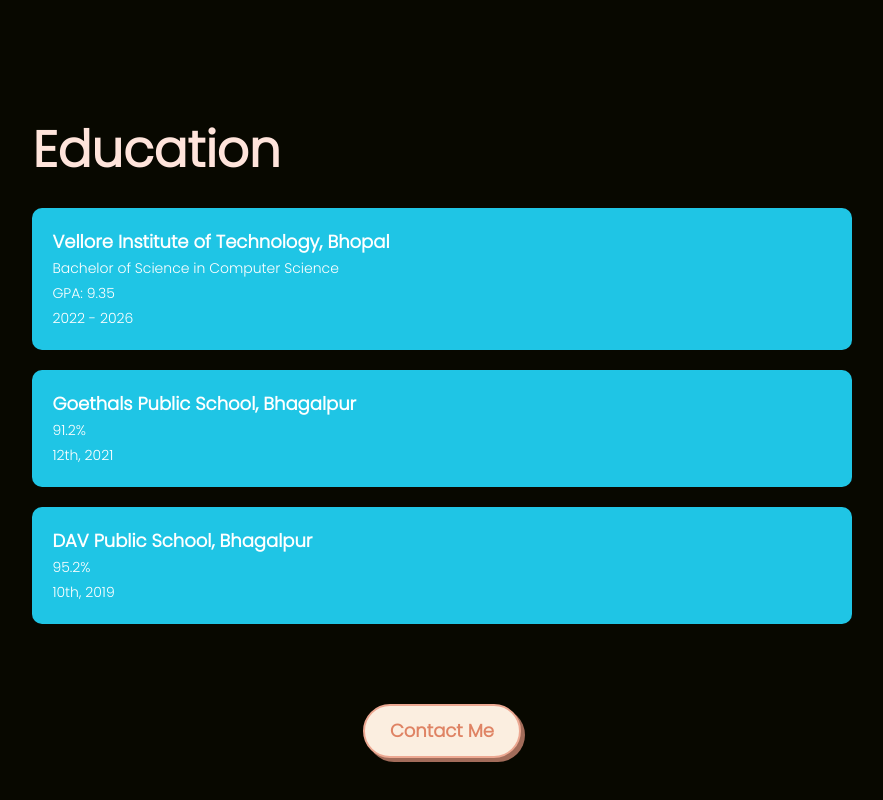
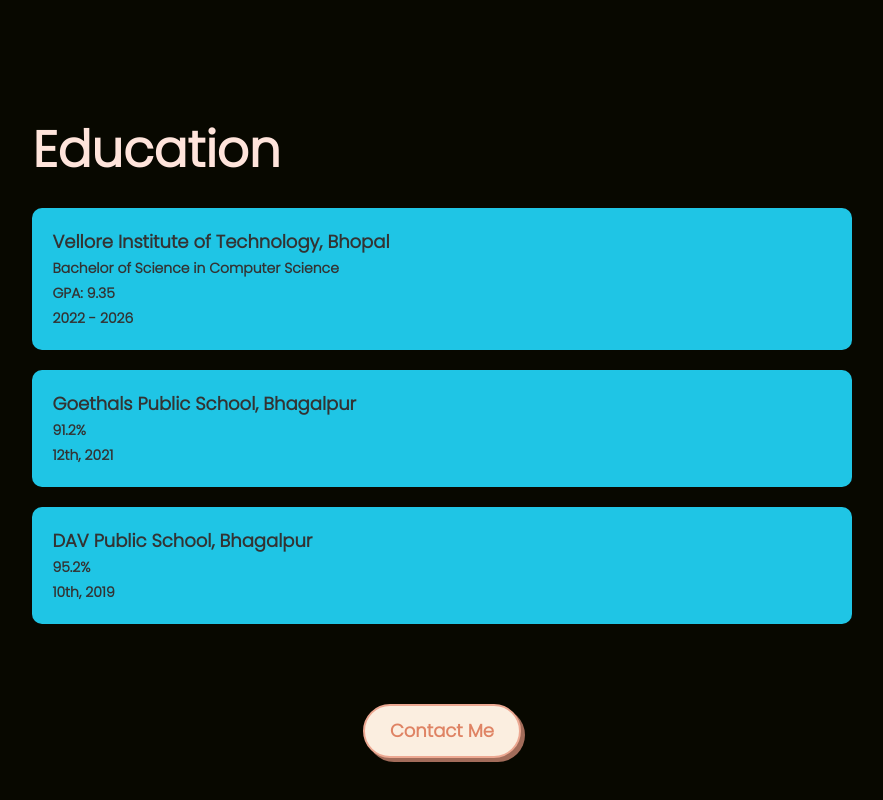
Before and after one commit to AsmiVats/Portfolio, a plain HTML site: page index.html in a window 1280 px wide. Shown: the part 2160-2960 px from the top of the page, without its empty margins (198-1081 px from the left). Drawn offline with nearby package versions, Linux system fonts and the light colour scheme.

Commit message:
Update style.css

```diff
--- a/style.css
+++ b/style.css
@@ -230,6 +230,8 @@ nav ul li a:hover{
 }
 
  #edu ul {
+    color: #333333;
+    font-weight:bold;
     list-style: none;
     margin: 0;
     padding: 0;
```
